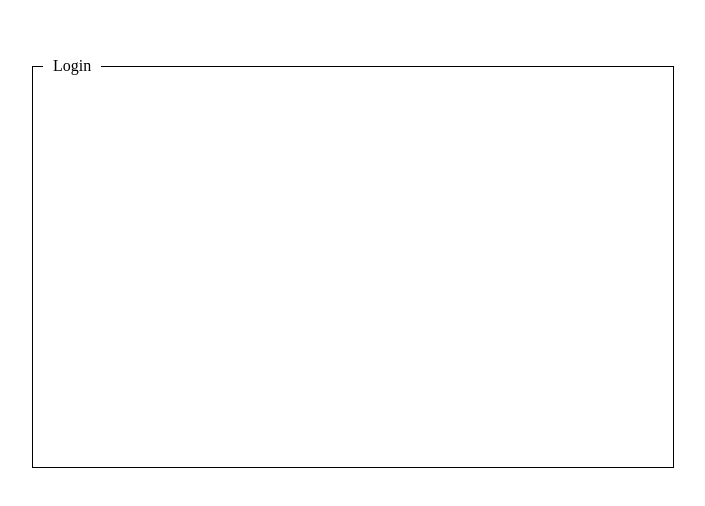
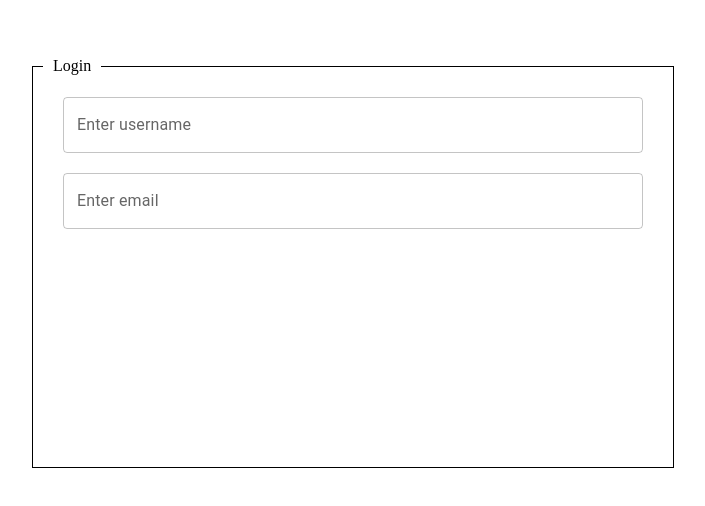
Before and after one commit to GregoryPetrovLn/sysaid-client, a React (Create React App) app: page /login in a window 1280 px wide. Shown: the part 134-640 px from the top of the page, without its empty margins (287-992 px from the left). Built offline with nearby package versions, Linux system fonts and the light colour scheme.

Commit message:
added custom input

```diff
--- a/package.json
+++ b/package.json
@@ -3,6 +3,8 @@
   "version": "0.1.0",
   "private": true,
   "dependencies": {
+    "@emotion/react": "^11.10.0",
+    "@emotion/styled": "^11.10.0",
     "@mui/material": "^5.10.1",
     "@testing-library/jest-dom": "^5.16.5",
     "@testing-library/react": "^13.3.0",
--- /dev/null
+++ b/src/components/input/Input.js
@@ -0,0 +1,24 @@
+import React from 'react';
+import TextField from '@mui/material/TextField';
+import './Input.scss'
+import {FormGroup} from '@mui/material';
+
+const Input = ({ label}) => {
+    return (
+        <div className={'custom-input'}>
+            <FormGroup>
+                <TextField className={'custom-input__input'}
+                           id="outlined-basic"
+                           label={label}
+                           variant="outlined"/>
+
+            </FormGroup>
+        </div>
+    );
+};
+
+Input.defaultProps = {
+    label: 'Label'
+}
+
+export default Input;
--- /dev/null
+++ b/src/components/input/Input.scss
@@ -0,0 +1,11 @@
+.custom-input {
+  margin-bottom: 20px;
+
+  &__form-label {
+
+  }
+
+  &__input {
+    width: 100%;
+  }
+}
--- a/src/views/login-page/components/InputFields.js
+++ b/src/views/login-page/components/InputFields.js
@@ -1,9 +1,11 @@
 import React from 'react';
 import './InputFields.scss'
+import Input from "../../../components/input/Input";
 const InputFields = () => {
     return (
-        <div>
-
+        <div className={'input-fields'}>
+            <Input title={'Username'} label={'Enter username'}/>
+            <Input title={'Email'} label={'Enter email'}/>
         </div>
     );
 };
--- a/src/views/login-page/components/InputFields.scss
+++ b/src/views/login-page/components/InputFields.scss
@@ -0,0 +1,3 @@
+.input-fields{
+  margin: 30px;
+}
```
Also changed, not shown: 1 other file (tests, documents, lock files or other folders).
